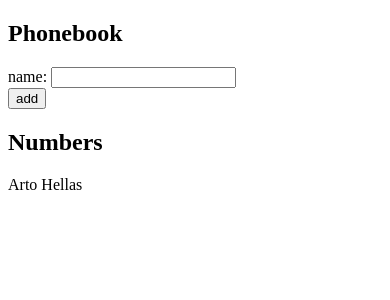
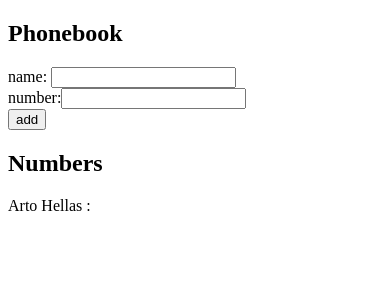
Before and after one commit to LiliyaSm/Fullstackopen2020, a React (Create React App) app in the folder part2/phonebook/: page / in a window 390 px wide. Shown: the top 300 px of the page. Built offline with nearby package versions, Linux system fonts and the light colour scheme.

Commit message:
2.8: The Phonebook Step3

```diff
--- a/part2/phonebook/src/components/App.js
+++ b/part2/phonebook/src/components/App.js
@@ -1,17 +1,23 @@
 import React, { useState } from "react";
 
 const Person = ({ person }) => {
-    return <div>{person.name}</div>;
+    return (
+        <div>
+            {person.name} : {person.number}
+        </div>
+    );
 };
 
 const App = () => {
     const [persons, setPersons] = useState([{ name: "Arto Hellas" }]);
     const [newName, setNewName] = useState("");
+    const [newNumber, setNewNumber] = useState("");
 
     const addName = (event) => {
         event.preventDefault();
         const nameObject = {
             name: newName,
+            number: newNumber,
         };
         // "some" tests whether at least one element in the array passes the test implemented by the provided function
         if (persons.some((el) => el.name === nameObject.name)) {
@@ -21,11 +27,16 @@ const App = () => {
         }
 
         setNewName("");
+        setNewNumber("");
     };
 
     const handleNewName = (event) => {
         console.log(event.target.value);
         setNewName(event.target.value);
+    };
+    const handleNewNumber = (event) => {
+        console.log(event.target.value);
+        setNewNumber(event.target.value);
     };
 
     return (
@@ -34,6 +45,10 @@ const App = () => {
             <form onSubmit={addName}>
                 <div>
                     name: <input value={newName} onChange={handleNewName} />
+                </div>
+                <div>
+                    number:
+                    <input value={newNumber} onChange={handleNewNumber} />
                 </div>
                 <div>
                     <button type="submit">add</button>
```
